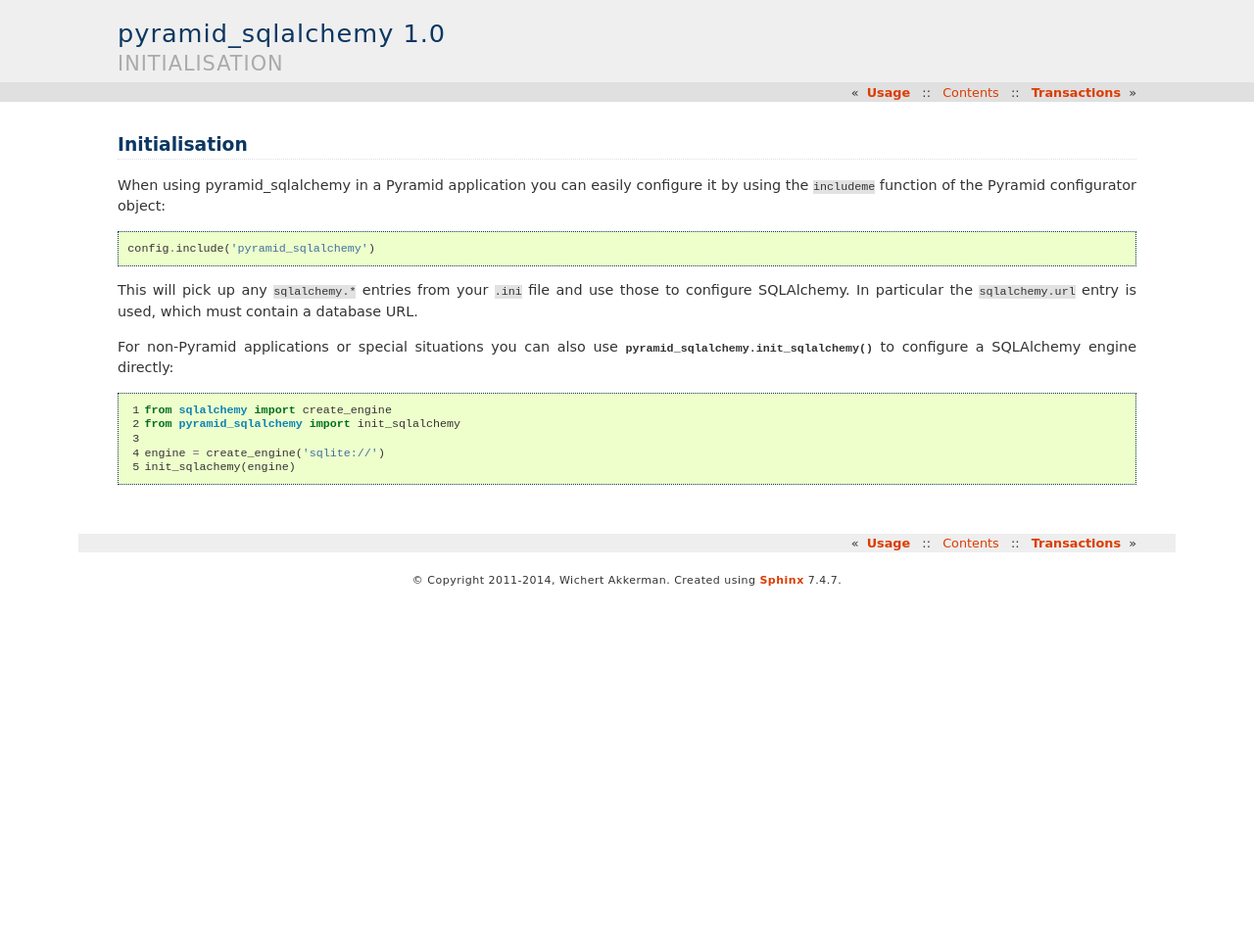
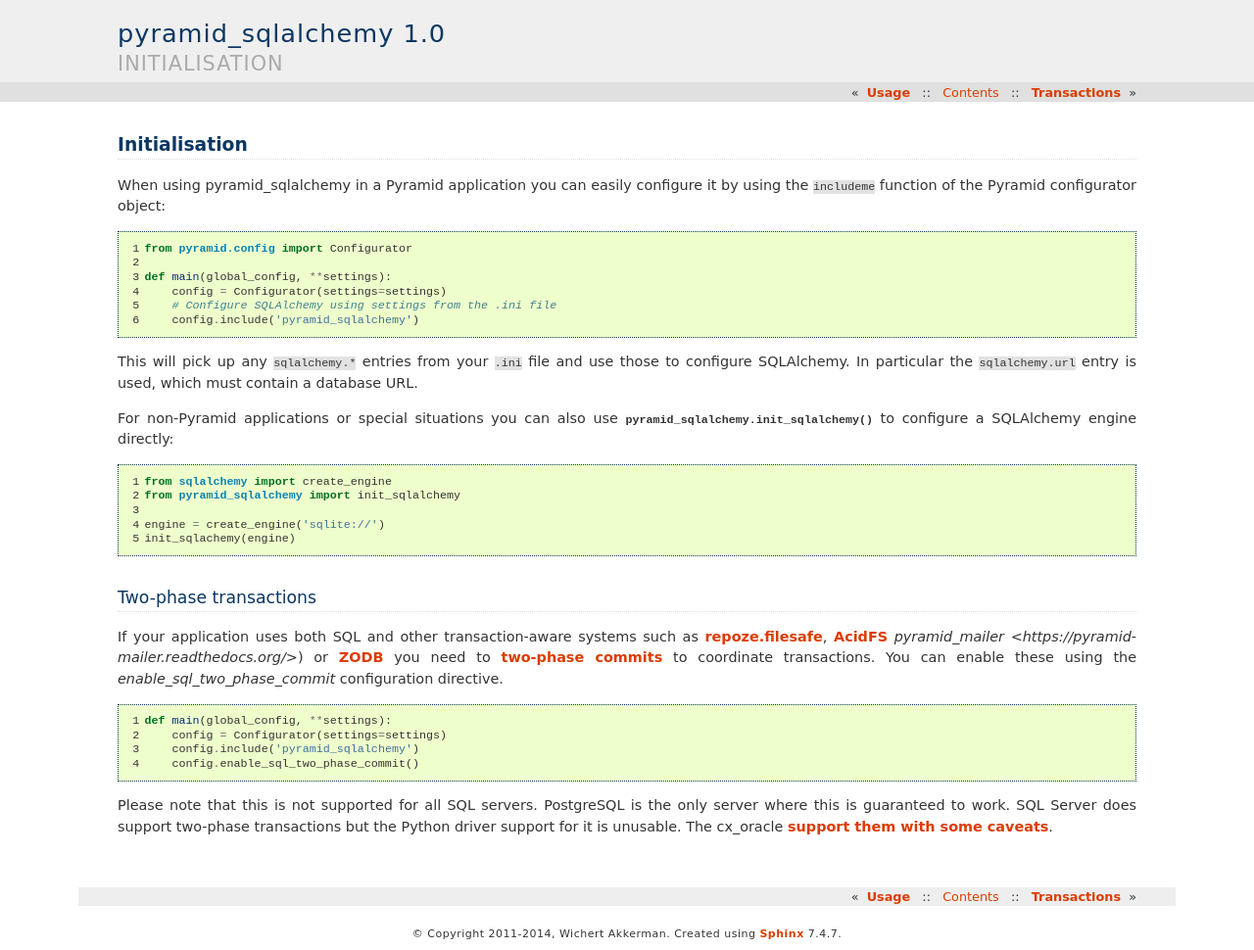
Before and after one commit to wichert/pyramid_sqlalchemy, a Sphinx documentation site: the page built from docs/init.rst, in a window 1280 px wide. Shown: the whole page at 98% size. Built offline with Sphinx 7.4.7, drawn with Linux system fonts in a browser that asks for light colours; before the commit the page ends 900 px from its top, so only the background shows below that.

Commit message:
Use a config directive to enable two-phase commit

```diff
--- a/docs/changes.rst
+++ b/docs/changes.rst
@@ -6,7 +6,8 @@
 
 - Add missing schema to Pyramid-URL. This broke ReST rendering on the PyPI page.
 
-- Automatically enable two-phase commit when the SQL dialect supports it.
+- Add a new ``enable_sql_two_phase_commit()`` configuration directive enable
+  two-phase commit.
 
 - Enable foreign key constraint checking for SQLite in DatabaseTestCase.
 
--- a/docs/init.rst
+++ b/docs/init.rst
@@ -5,8 +5,14 @@
 it by using the ``includeme`` function of the Pyramid configurator object:
 
 .. code-block:: python
+   :linenos:
 
-   config.include('pyramid_sqlalchemy')
+   from pyramid.config import Configurator
+
+   def main(global_config, **settings):
+       config = Configurator(settings=settings)
+       # Configure SQLAlchemy using settings from the .ini file
+       config.include('pyramid_sqlalchemy')
 
 This will pick up any ``sqlalchemy.*`` entries from your ``.ini`` file and
 use those to configure SQLAlchemy. In particular the ``sqlalchemy.url``
@@ -25,3 +31,30 @@
 
    engine = create_engine('sqlite://')
    init_sqlachemy(engine)
+
+
+Two-phase transactions
+----------------------
+
+If your application uses both SQL and other transaction-aware systems such as
+`repoze.filesafe <http://docs.repoze.org/filesafe/>`_, `AcidFS
+<https://acidfs.readthedocs.org/en/latest/>`_ `pyramid_mailer
+<https://pyramid-mailer.readthedocs.org/>`) or `ZODB <http://www.zodb.org/>`_
+you need to `two-phase commits
+<http://en.wikipedia.org/wiki/Two-phase_commit_protocol>`_ to coordinate
+transactions. You can enable these using the `enable_sql_two_phase_commit`
+configuration directive.
+
+.. code-block:: python
+   :linenos:
+
+   def main(global_config, **settings):
+       config = Configurator(settings=settings)
+       config.include('pyramid_sqlalchemy')
+       config.enable_sql_two_phase_commit()
+
+Please note that this is not supported for all SQL servers. PostgreSQL is
+the only server where this is guaranteed to work. SQL Server does support
+two-phase transactions but the Python driver support for it is unusable.
+The cx_oracle `support them with some caveats
+<https://docs.sqlalchemy.org/en/rel_0_9/dialects/oracle.html#two-phase-transaction-support>`_.
```
Also changed, not shown: setup.py (+6 -5 lines), src/pyramid_sqlalchemy/__init__.py (+5 -8 lines), 1 other file.
